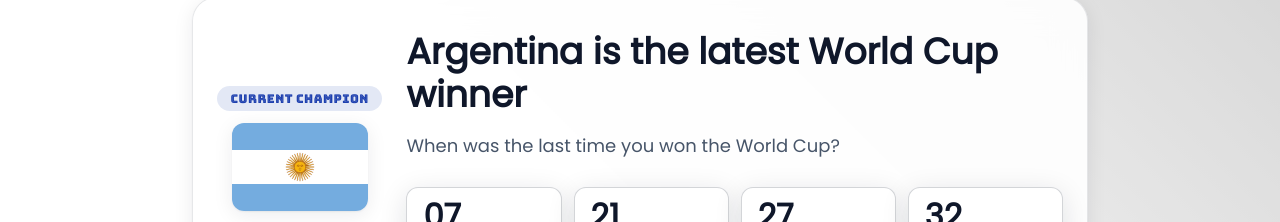
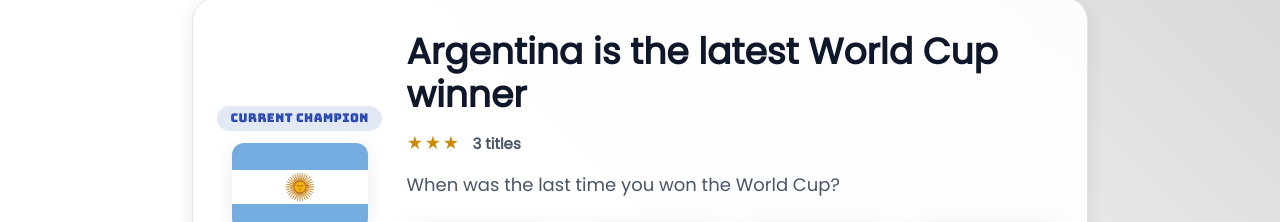
Before and after one commit to Adrian-Benavente/cuanto-tiempo-campeon, a React (Create React App) app: page / in a window 1280 px wide. Shown: the part 235-457 px from the top of the page. Built offline with nearby package versions, Linux system fonts and the light colour scheme; no server answers.

Commit message:
Enhance HeroChampion component by adding aggregates prop for title calculation; implement titles display with new styles in HeroChampion.module.css. Update WorldChampionsList to sort champions by titles and drought ratio, and fix rank display logic.

```diff
--- a/src/App.js
+++ b/src/App.js
@@ -63,7 +63,7 @@ function MainExperience() {
         matches={recentMatches.matches}
       />
       <PersonalizationToolbar />
-      <HeroChampion />
+      <HeroChampion aggregates={aggregates} />
       <ChampionFacts facts={facts} />
       <MyTeamSection />
       <DroughtMilestones />
--- a/src/components/HeroChampion/HeroChampion.jsx
+++ b/src/components/HeroChampion/HeroChampion.jsx
@@ -7,13 +7,22 @@ import {
   getLiveCountdownParts,
   padCountdownValue,
 } from "../../utils/formatDuration";
+import { getTitlesForSlug } from "../../utils/championTitles";
 import CountryFlag from "../CountryFlag/CountryFlag";
 import styles from "./HeroChampion.module.css";
 
-export default function HeroChampion() {
+export default function HeroChampion({ aggregates = [] }) {
   const { t } = useLocale();
   const { lastChampion } = useWorldChampionsContext();
   const now = useLiveNow();
+
+  const titles = useMemo(() => {
+    if (!lastChampion) {
+      return 0;
+    }
+
+    return getTitlesForSlug(lastChampion.slug, aggregates);
+  }, [lastChampion, aggregates]);
 
   const countdownUnits = useMemo(
     () => [
@@ -60,6 +69,12 @@ export default function HeroChampion() {
         <h1 className={styles.title} id="hero-title">
           {t("currentChampionTitle", { country: lastChampion.displayName })}
         </h1>
+        <p className={styles.titlesRow} aria-label={t("stars", { count: titles })}>
+          <span aria-hidden="true" className={styles.starsBadge}>
+            {"★".repeat(titles)}
+          </span>
+          <span className={styles.titlesLabel}>{t("stars", { count: titles })}</span>
+        </p>
         <p className={styles.subtitle}>{t("subtitle")}</p>
 
         <div
--- a/src/components/HeroChampion/HeroChampion.module.css
+++ b/src/components/HeroChampion/HeroChampion.module.css
@@ -78,6 +78,28 @@
   margin: 0;
 }
 
+.titlesRow {
+  align-items: center;
+  display: flex;
+  flex-wrap: wrap;
+  gap: var(--space-sm);
+  justify-content: center;
+  margin: 0;
+}
+
+.starsBadge {
+  color: #ca8a04;
+  font-size: 1rem;
+  letter-spacing: 0.08em;
+  line-height: 1;
+}
+
+.titlesLabel {
+  color: var(--color-text-muted);
+  font-size: 0.9375rem;
+  font-weight: 600;
+}
+
 .countdown {
   display: grid;
   gap: var(--space-sm);
@@ -125,6 +147,10 @@
     margin: 0;
   }
 
+  .titlesRow {
+    justify-content: flex-start;
+  }
+
   .championFlag {
     font-size: 6rem;
     height: 5.5rem;
--- a/src/components/WorldChampionsList/WorldChampionsList.jsx
+++ b/src/components/WorldChampionsList/WorldChampionsList.jsx
@@ -23,9 +23,8 @@ export default function WorldChampionsList({ aggregates = [] }) {
   );
 
   const rankedChampions = useMemo(() => {
-    const base = champions.slice(1).map((champion, index) => ({
+    const base = champions.slice(1).map((champion) => ({
       ...champion,
-      rank: index + 2,
       titles: getTitlesForSlug(champion.slug, aggregates),
       duration: intervalToDuration({
         start: new Date(champion.lastChampionDate),
@@ -39,7 +38,9 @@ export default function WorldChampionsList({ aggregates = [] }) {
     }));
 
     if (sortMode === "stars") {
-      return [...base].sort((a, b) => b.titles - a.titles);
+      return [...base].sort(
+        (a, b) => b.titles - a.titles || b.droughtRatio - a.droughtRatio
+      );
     }
 
     return base;
@@ -85,7 +86,7 @@ export default function WorldChampionsList({ aggregates = [] }) {
             }`}
             style={{ animationDelay: `${index * 60}ms` }}
           >
-            <span className={styles.rank}>#{champion.rank}</span>
+            <span className={styles.rank}>#{index + 2}</span>
             <CountryFlag
               champion={champion}
               imageClassName={styles.countryFlag}
```
